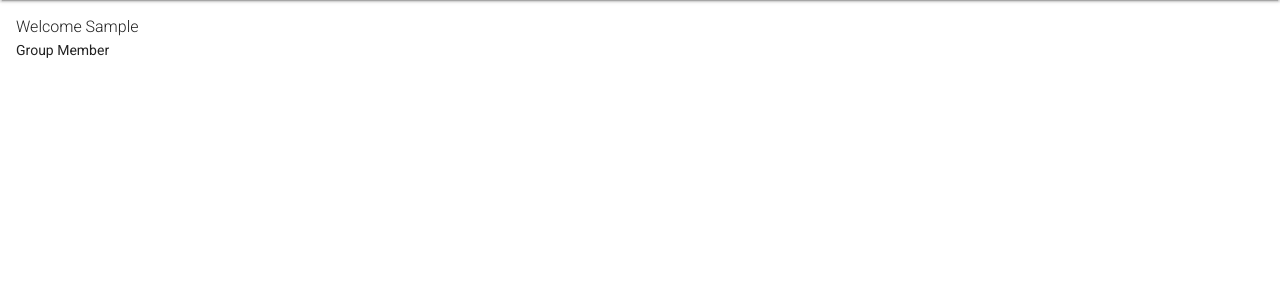
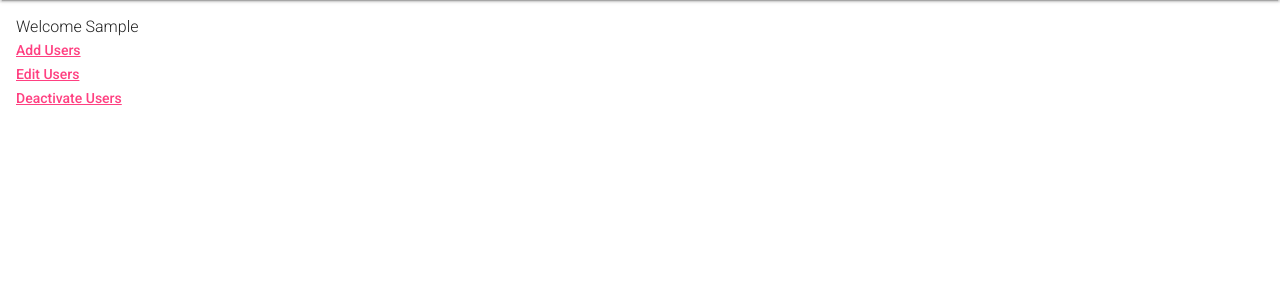
Before and after one commit to deone/billing-xwf, a Django app: page /accounts/dashboard/ in a window 1280 px wide. Shown: the part 64-364 px from the top of the page. Run offline with Django 3.2, Linux system fonts and the light colour scheme; a user stored in the database is signed in; tables that the repository leaves empty hold one stand-in row (values such as "Sample post").

Commit message:
Display menu based on user roles.

```diff
--- a/accounts/templates/accounts/dashboard.html
+++ b/accounts/templates/accounts/dashboard.html
@@ -20,12 +20,20 @@
 
       {% if request.user.subscriber.group == None %}
         <ul>
-          <li><a href="">Set up payment options</a></li>
-          <li><a href="">Top up account</a></li>
-          <li><a href="">Purchase Service Package</a></li>
+          <li><a href="#">Set up payment options</a></li>
+          <li><a href="#">Top up account</a></li>
+          <li><a href="#">Purchase Service Package</a></li>
         </ul>
       {% else %}
-        <p>Group Member</p>
+        {% if request.user.subscriber.is_group_admin %}
+          <ul>
+            <li><a href="#">Add Users</a></li>
+            <li><a href="#">Edit Users</a></li>
+            <li><a href="#">Deactivate Users</a></li>
+          </ul>
+        {% else %}
+          <p>Group Member</p>
+        {% endif %}
       {% endif %}
     </div>
   </div>
--- a/accounts/urls.py
+++ b/accounts/urls.py
@@ -25,4 +25,5 @@ urlpatterns = [
     url(r'^reset/done/$', auth_views.password_reset_complete, {'template_name': 'accounts/password_reset_complete.html'}, name='password_reset_complete'),
     url(r'^verify/(?P<uidb64>[0-9A-Za-z_\-]+)/(?P<token>[0-9A-Za-z]{1,13}-[0-9A-Za-z]{1,20})/$', views.verify_email, {}, name='verify_email'),
     url(r'^dashboard/$', views.dashboard, name='dashboard'),
+    url(r'^manage/$', views.manage, name='manage'),
 ]
```
